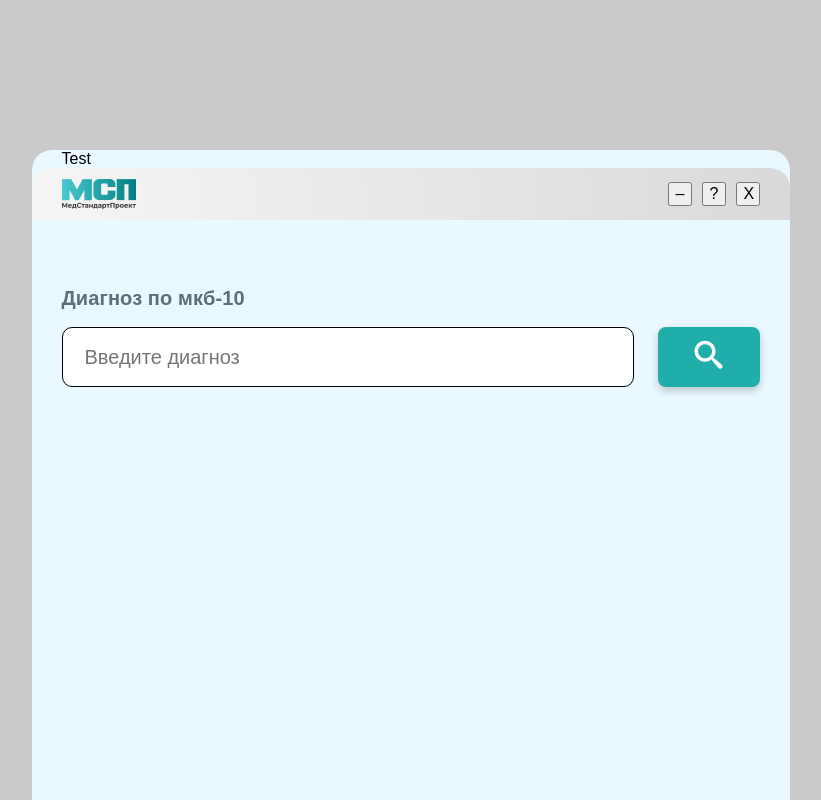
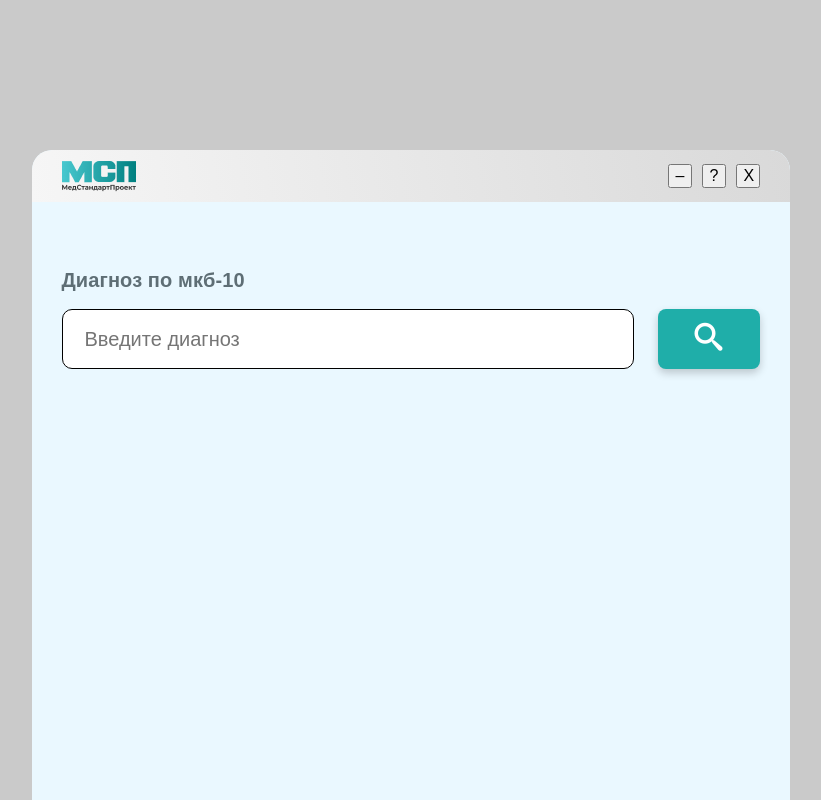
Before and after one commit to Alexsandr-777/MSP, a plain HTML site: page src/index.html in a window 1280 px wide. Shown: the top 800 px of the page, without its empty margins (222-1043 px from the left). Drawn offline with Linux system fonts and the light colour scheme; files whose address does not match are found by name.

Commit message:
исправил

```diff
--- a/src/index.html
+++ b/src/index.html
@@ -12,7 +12,7 @@
 	<body>
 		<div class="window">
 			<!-- Основное окно -->
-				Test
+
 			<header class="head">
 				<!-- шапка -->
 				<div class="head__name">
```
